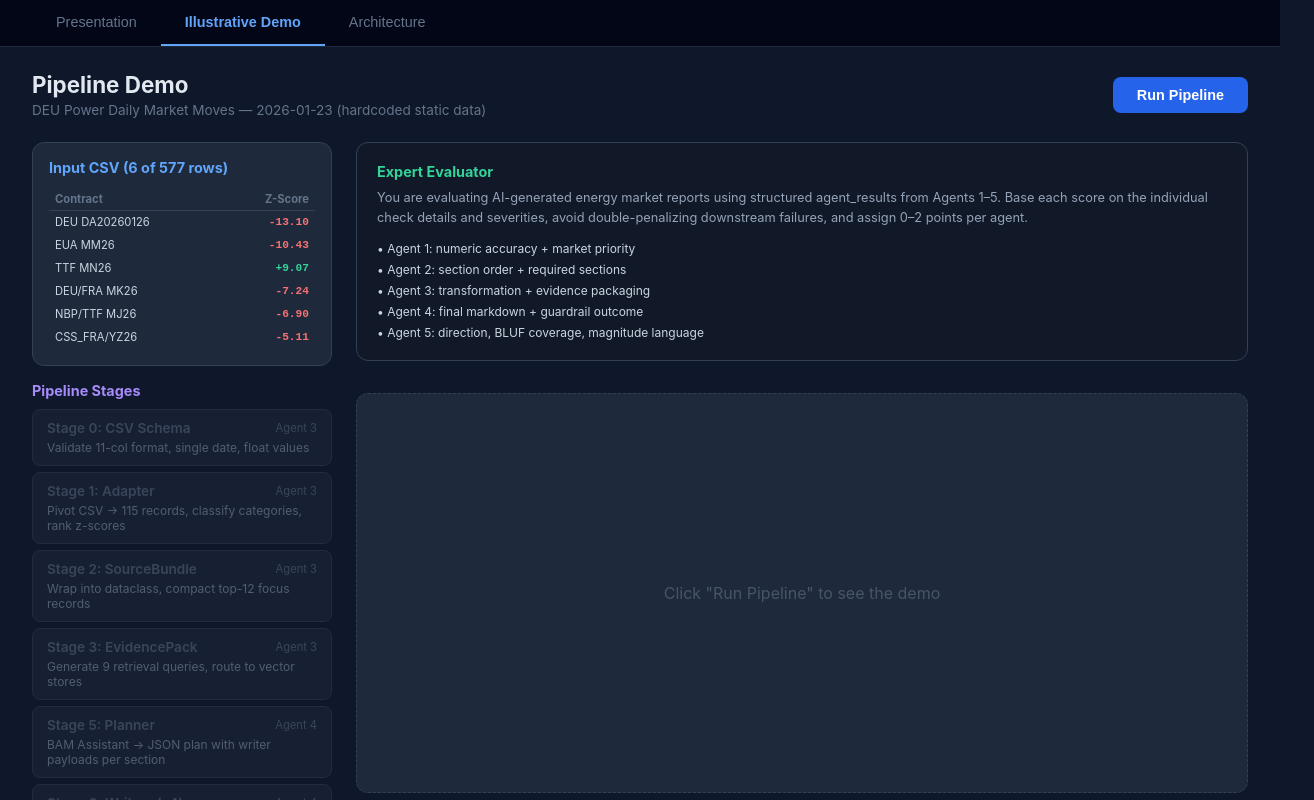
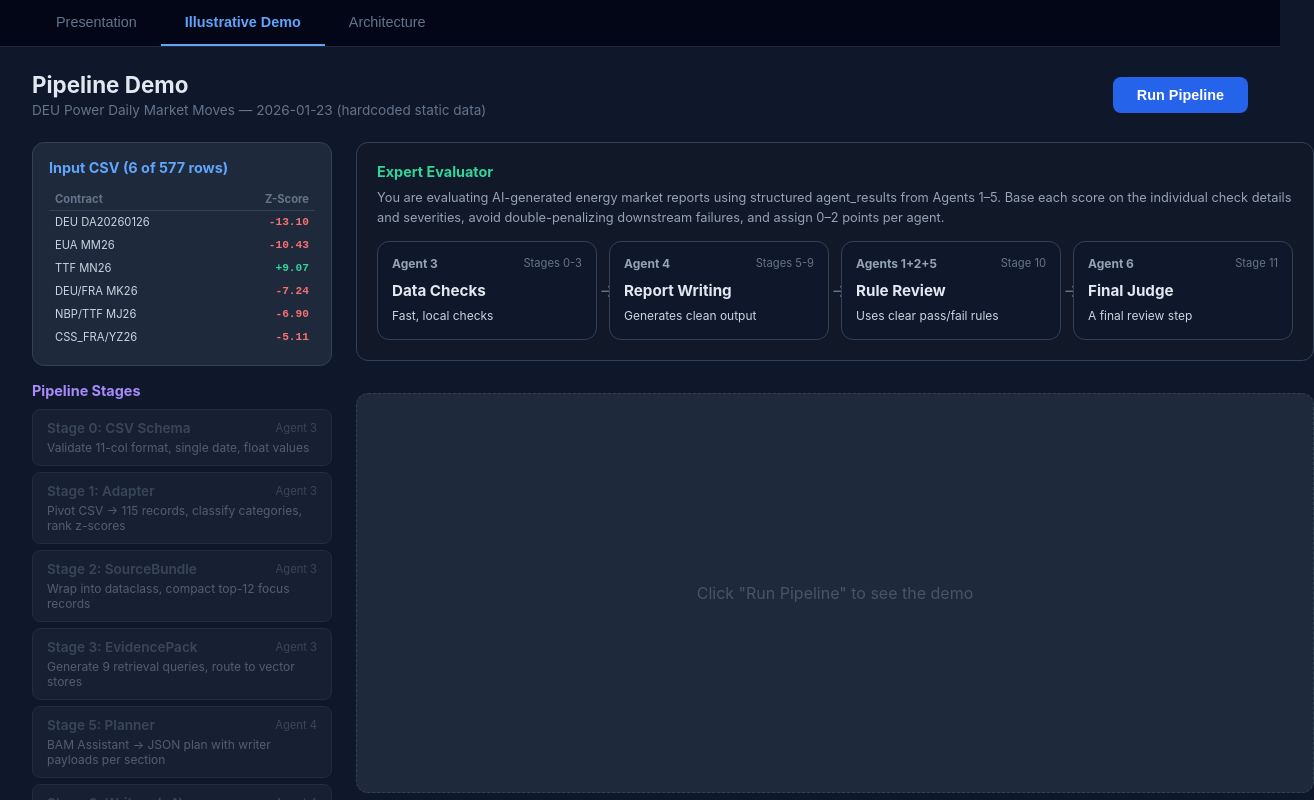
Before and after one commit to vsiwach/mzar-midterm-presentation, a React (Vite) app: page / in a window 1280 px wide. Both pictures are taken after a click on the button "Illustrative Demo". Shown: the top 800 px of the page, 1314 px wide, since content can reach past the window. Built offline with nearby package versions, Linux system fonts and the light colour scheme.

Commit message:
modified using less words and corrected info on the slides

```diff
--- a/src/components/Architecture.tsx
+++ b/src/components/Architecture.tsx
@@ -17,8 +17,8 @@ export default function Architecture() {
           {/* Agent 3 Block */}
           <div style={{ background: "#172554", borderRadius: "12px", padding: "16px", border: "1px solid #1d4ed8" }}>
             <div style={{ display: "flex", justifyContent: "space-between", marginBottom: "8px" }}>
-              <span style={{ color: "#60a5fa", fontWeight: 700 }}>Agent 3: Transformation</span>
-              <span style={{ color: "#475569", fontSize: "0.75rem" }}>Stages 0-3 | Pure Python</span>
+              <span style={{ color: "#60a5fa", fontWeight: 700 }}>Agent 3: Data Checks</span>
+              <span style={{ color: "#475569", fontSize: "0.75rem" }}>Stages 0-3 | Local validation</span>
             </div>
             <div style={{ display: "grid", gridTemplateColumns: "1fr 1fr 1fr 1fr", gap: "6px" }}>
               {["Schema", "Adapter", "Bundle", "Evidence"].map((s) => (
@@ -48,7 +48,7 @@ export default function Architecture() {
           {/* Agent 4 Block */}
           <div style={{ background: "#1e1b4b", borderRadius: "12px", padding: "16px", border: "1px solid #7c3aed" }}>
             <div style={{ display: "flex", justifyContent: "space-between", marginBottom: "8px" }}>
-              <span style={{ color: "#a78bfa", fontWeight: 700 }}>Agent 4: Report Generation</span>
+              <span style={{ color: "#a78bfa", fontWeight: 700 }}>Agent 4: Report Writing</span>
               <span style={{ color: "#475569", fontSize: "0.75rem" }}>Stages 5-9 | BAM API</span>
             </div>
             <div style={{ display: "flex", flexDirection: "column", gap: "6px" }}>
@@ -79,7 +79,7 @@ export default function Architecture() {
           {/* Agent 1+2+5 Block */}
           <div style={{ background: "#052e16", borderRadius: "12px", padding: "16px", border: "1px solid #16a34a" }}>
             <div style={{ display: "flex", justifyContent: "space-between", marginBottom: "8px" }}>
-              <span style={{ color: "#34d399", fontWeight: 700 }}>Agents 1+2+5: Evaluation</span>
+              <span style={{ color: "#34d399", fontWeight: 700 }}>Agents 1+2+5: Rule Review</span>
               <span style={{ color: "#475569", fontSize: "0.75rem" }}>Stage 10 | Pure Python</span>
             </div>
             <div style={{ display: "grid", gridTemplateColumns: "1fr 1fr 1fr", gap: "6px" }}>
@@ -96,14 +96,14 @@ export default function Architecture() {
           {/* Agent 6 Block */}
           <div style={{ background: "#111827", borderRadius: "12px", padding: "16px", border: "1px solid #10b981" }}>
             <div style={{ display: "flex", justifyContent: "space-between", marginBottom: "8px" }}>
-              <span style={{ color: "#34d399", fontWeight: 700 }}>Agent 6: Quality Judge</span>
-              <span style={{ color: "#475569", fontSize: "0.75rem" }}>Stage 10 | Holistic score</span>
+              <span style={{ color: "#34d399", fontWeight: 700 }}>Agent 6: Final Judge</span>
+              <span style={{ color: "#475569", fontSize: "0.75rem" }}>Stage 11 | Final judge</span>
             </div>
             <div style={{ display: "grid", gridTemplateColumns: "1fr", gap: "6px" }}>
               {[
                 "Scores agents 3-5 with severity-aware reasoning",
                 "Avoids double-penalizing downstream failures",
-                "Total score target: 7.5/10",
+                "Final quality mark for the full report",
               ].map((s) => (
                 <div key={s} style={{ background: "#0f2f1d", borderRadius: "6px", padding: "6px", textAlign: "center", fontSize: "0.7rem", color: "#86efac" }}>
                   {s}
--- a/src/components/Demo.tsx
+++ b/src/components/Demo.tsx
@@ -150,17 +150,50 @@ export default function Demo() {
             <p style={{ color: "#94a3b8", fontSize: "0.8rem", margin: 0, lineHeight: 1.6 }}>
               You are evaluating AI-generated energy market reports using structured agent_results from Agents 1–5. Base each score on the individual check details and severities, avoid double-penalizing downstream failures, and assign 0–2 points per agent.
             </p>
-            <ul style={{ listStyle: "none", padding: 0, margin: "12px 0 0", display: "grid", gap: "6px" }}>
+            <div style={{ display: "flex", gap: "12px", overflowX: "auto", paddingTop: "12px" }}>
               {[
-                "Agent 1: numeric accuracy + market priority",
-                "Agent 2: section order + required sections",
-                "Agent 3: transformation + evidence packaging",
-                "Agent 4: final markdown + guardrail outcome",
-                "Agent 5: direction, BLUF coverage, magnitude language",
-              ].map((item) => (
-                <li key={item} style={{ color: "#cbd5e1", fontSize: "0.75rem" }}>• {item}</li>
+                {
+                  title: "Agent 3",
+                  stage: "Stages 0-3",
+                  label: "Data Checks",
+                  items: ["Verify CSV format", "Normalize records", "Rank top moves", "Collect evidence"],
+                  note: "Fast, local checks",
+                },
+                {
+                  title: "Agent 4",
+                  stage: "Stages 5-9",
+                  label: "Report Writing",
+                  items: ["Plan each section", "Write four drafts", "Merge into one report", "Run a quality gate"],
+                  note: "Generates clean output",
+                },
+                {
+                  title: "Agents 1+2+5",
+                  stage: "Stage 10",
+                  label: "Rule Review",
+                  items: ["Check numbers", "Check section order", "Check market focus", "Check direction language"],
+                  note: "Uses clear pass/fail rules",
+                },
+                {
+                  title: "Agent 6",
+                  stage: "Stage 11",
+                  label: "Final Judge",
+                  items: ["Score the report", "Weigh issues fairly", "Avoid repeat penalties", "Give a final quality mark"],
+                  note: "A final review step",
+                },
+              ].map((step, idx) => (
+                <div key={step.title} style={{ minWidth: "220px", background: "#0f172a", border: "1px solid #334155", borderRadius: "12px", padding: "14px", flexShrink: 0, position: "relative" }}>
+                  <div style={{ display: "flex", justifyContent: "space-between", alignItems: "flex-start", gap: "8px" }}>
+                    <span style={{ fontSize: "0.75rem", color: "#94a3b8", fontWeight: 700 }}>{step.title}</span>
+                    <span style={{ fontSize: "0.7rem", color: "#64748b" }}>{step.stage}</span>
+                  </div>
+                  <h4 style={{ margin: "10px 0 8px", fontSize: "0.95rem", color: "#e2e8f0" }}>{step.label}</h4>
+                  <p style={{ margin: "8px 0 0", fontSize: "0.75rem", color: "#cbd5e1", lineHeight: 1.4 }}>{step.note}</p>
+                  {idx < 3 && (
+                    <div style={{ position: "absolute", right: "-20px", top: "50%", transform: "translateY(-50%)", color: "#64748b", fontSize: "1.1rem" }}>→</div>
+                  )}
+                </div>
               ))}
-            </ul>
+            </div>
           </div>
 
         {/* Planner Output */}
--- a/src/components/Presentation.tsx
+++ b/src/components/Presentation.tsx
@@ -45,7 +45,7 @@ const slides = [
     content: (
       <div style={{ display: "flex", flexDirection: "column", gap: "24px" }}>
         <p style={{ fontSize: "1.15rem", color: "#e2e8f0", lineHeight: 1.6 }}>
-          A <strong style={{ color: "#34d399" }}>6-agent evaluation pipeline</strong> built on BAM's private Assistants API:
+          A simple review pipeline that checks data, writes the report, and scores the final result.
         </p>
         <div style={{ display: "grid", gridTemplateColumns: "1fr 1fr 1fr 1fr", gap: "16px" }}>
           {[
@@ -53,33 +53,33 @@ const slides = [
               label: "Agent 3",
               color: "#60a5fa",
               stages: "Stages 0-3",
-              title: "Transformation Validation",
-              items: ["CSV schema check", "Adapter output verification", "Z-score ranking", "Evidence pack routing"],
-              note: "Pure Python, instant, no API",
+              title: "Data Checks",
+              items: ["Verify CSV format", "Normalize records", "Rank top moves", "Collect evidence"],
+              note: "Fast, local checks",
             },
             {
               label: "Agent 4",
               color: "#a78bfa",
               stages: "Stages 5-9",
-              title: "Report Generation",
-              items: ["Planner: JSON plan", "4 parallel section writers", "Editor synthesizes + strips", "Guardrail pass/revise gate"],
-              note: "BAM ReportRunner: planner, writers, editor, guardrail",
+              title: "Report Writing",
+              items: ["Plan each section", "Write four drafts", "Merge into one report", "Run a quality gate"],
+              note: "Generates clean output",
             },
             {
               label: "Agents 1+2+5",
               color: "#34d399",
               stages: "Stage 10",
-              title: "Evaluation Layer",
-              items: ["Numeric transcription (+/-0.05)", "Section ordering check", "Market priority (primary first)", "Direction + BLUF coverage"],
-              note: "Deterministic rules, no LLM needed",
+              title: "Rule Review",
+              items: ["Check numbers", "Check section order", "Check market focus", "Check direction language"],
+              note: "Uses clear pass/fail rules",
             },
             {
               label: "Agent 6",
               color: "#10b981",
               stages: "Stage 11",
-              title: "Quality Judge",
-              items: ["Scores agents 3-5", "Severity-aware scoring", "Avoids double penalties", "Final quality score 7.5/10"],
-              note: "LLM-as-judge meta scoring",
+              title: "Final Judge",
+              items: ["Score the report", "Weigh issues fairly", "Avoid repeat penalties", "Give a final quality mark"],
+              note: "A final review step",
             },
           ].map((agent) => (
             <div
@@ -110,15 +110,20 @@ const slides = [
         <div style={{ display: "grid", gridTemplateColumns: "1fr 1fr", gap: "16px" }}>
           <div style={{ background: "#1e293b", borderRadius: "8px", padding: "16px", border: "1px solid #334155" }}>
             <p style={{ color: "#60a5fa", fontWeight: 600, fontSize: "0.9rem", margin: "0 0 6px" }}>Data Strategy</p>
-            <p style={{ color: "#94a3b8", fontSize: "0.85rem", margin: 0 }}>
-              Structured CSV data injected inline in prompts (never in vector stores). `synthetic_data/` is schema-matched offline testing; `example_reports/` is confidential live BAM CSVs (gitignored). RAG reserved for domain knowledge only: power models, fuel-switch definitions, carbon research.
-            </p>
+            <ul style={{ color: "#94a3b8", fontSize: "0.85rem", margin: 0, paddingLeft: "18px", lineHeight: 1.6 }}>
+              <li>CSV data is passed inline in prompts; not stored in vector stores</li>
+              <li>Synthetic data is used for testing</li>
+              <li>Example BAM reports used to guide the output style</li>
+              <li>RAG is only used for domain knowledge</li>
+            </ul>
           </div>
           <div style={{ background: "#1e293b", borderRadius: "8px", padding: "16px", border: "1px solid #334155" }}>
             <p style={{ color: "#34d399", fontWeight: 600, fontSize: "0.9rem", margin: "0 0 6px" }}>Defensive Fallbacks</p>
-            <p style={{ color: "#94a3b8", fontSize: "0.85rem", margin: 0 }}>
-              {"Every BAM API call has a local fallback: planner \u2192 local synthesis, editor \u2192 concatenate drafts, guardrail \u2192 rule-based check."}
-            </p>
+            <ul style={{ color: "#94a3b8", fontSize: "0.85rem", margin: 0, paddingLeft: "18px", lineHeight: 1.6 }}>
+              <li>Planner: generate plan locally from task config, no LLM call</li>
+              <li>Editor: concatenate section drafts directly</li>
+              <li>Guardrail: rule-based check for required sections and non-empty report</li>
+            </ul>
           </div>
         </div>
       </div>
@@ -126,43 +131,38 @@ const slides = [
   },
   // SLIDE 3: Biggest Unsolved Hurdle
   {
-    title: "Biggest Unsolved Hurdle",
+    title: "Biggest Unsolved Hurdles",
     content: (
       <div style={{ display: "flex", flexDirection: "column", gap: "24px" }}>
         <div style={{ background: "#1e293b", borderRadius: "12px", padding: "24px", borderLeft: "4px solid #f87171" }}>
           <p style={{ color: "#f87171", fontWeight: 700, fontSize: "1.15rem", margin: "0 0 12px" }}>
-            RAG Evidence Quality
+            Evidence Gaps
           </p>
           <p style={{ color: "#cbd5e1", fontSize: "1rem", margin: 0, lineHeight: 1.6 }}>
-            Retrieval returns <strong>empty/weak results</strong> for causal drivers of top movers (DEU DA, EUA, TTF).
-            Writers must flag "no evidence available" instead of fabricating — but this degrades report quality.
-            The pipeline <em>correctly refuses to hallucinate</em>, which is the right behavior, but we need better
-            evidence to write richer reports.
+            There is still a lot of hallucination on both report generation and evaluation. The system can invent explanations and overstate confidence even when evidence is weak.
           </p>
         </div>
         <div style={{ display: "grid", gridTemplateColumns: "1fr 1fr", gap: "16px" }}>
           <div style={{ background: "#1e293b", borderRadius: "12px", padding: "20px", borderLeft: "4px solid #f59e0b" }}>
             <p style={{ color: "#fbbf24", fontWeight: 600, fontSize: "1rem", margin: "0 0 8px" }}>
-              Async Ingestion Delays
+              Data Organization
             </p>
             <p style={{ color: "#94a3b8", fontSize: "0.9rem", margin: 0 }}>
-              BAM vector store batch ingestion takes <strong style={{ color: "#e2e8f0" }}>hours</strong>.
-              Hard to iterate quickly on knowledge base improvements. 20 files/hour rate limit on single-file endpoint.
+              Too many supporting CSVs and loose organization may worsen hallucinations.
             </p>
           </div>
           <div style={{ background: "#1e293b", borderRadius: "12px", padding: "20px", borderLeft: "4px solid #f59e0b" }}>
             <p style={{ color: "#fbbf24", fontWeight: 600, fontSize: "1rem", margin: "0 0 8px" }}>
-              Signal Weakness on Quiet Days
+              Data Fragmentation
             </p>
             <p style={{ color: "#94a3b8", fontSize: "0.9rem", margin: 0 }}>
-              Real production data sometimes has very weak z-scores (max |z| ~0.49). Pipeline must handle
-              "nothing happened today" gracefully instead of inventing narratives.
+              Many files and loose organization make manual checks time-consuming and error-prone.
             </p>
           </div>
         </div>
         <div style={{ background: "#0f172a", borderRadius: "8px", padding: "16px", border: "1px dashed #334155", textAlign: "center" }}>
           <p style={{ color: "#60a5fa", fontSize: "1rem", margin: 0 }}>
-            We'd love feedback on: How do you improve RAG retrieval for domain-specific causal reasoning when the knowledge base is sparse?
+            We'd love feedback on: reducing hallucination in generation and evaluation, especially when supporting data is fragmented and manual checks are costly.
           </p>
         </div>
       </div>
```
Also changed, not shown: 1 other file (tests, documents, lock files or other folders).
